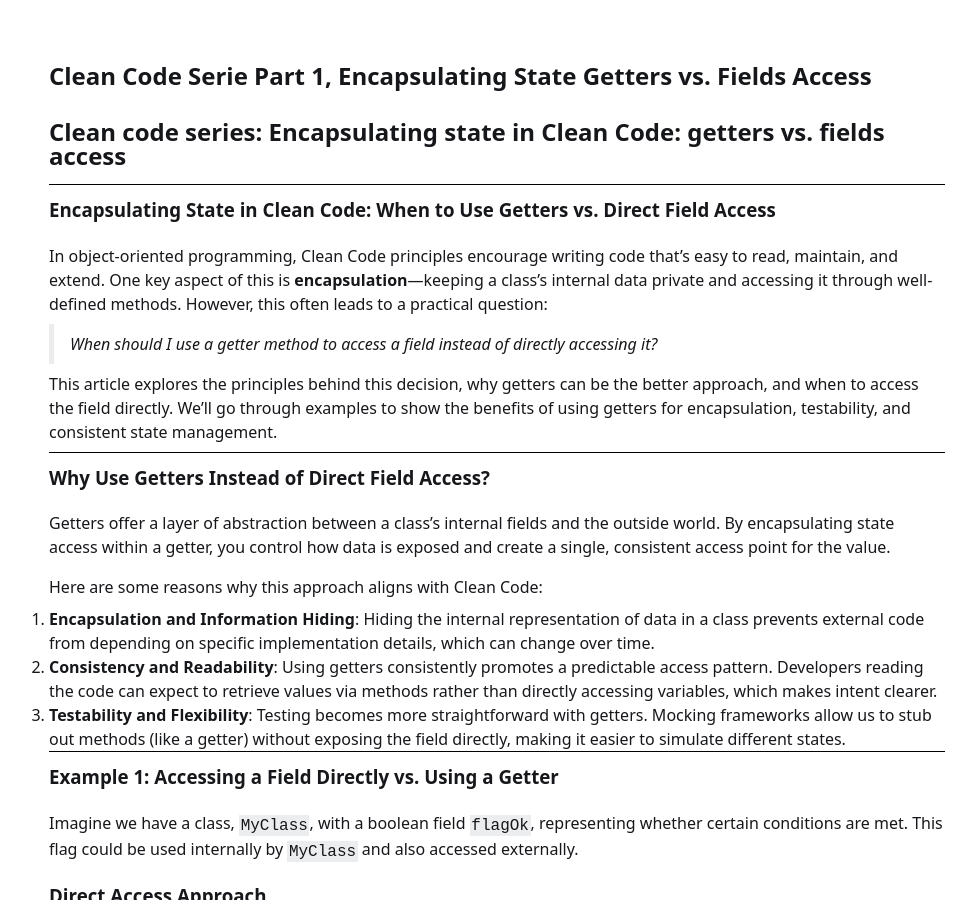
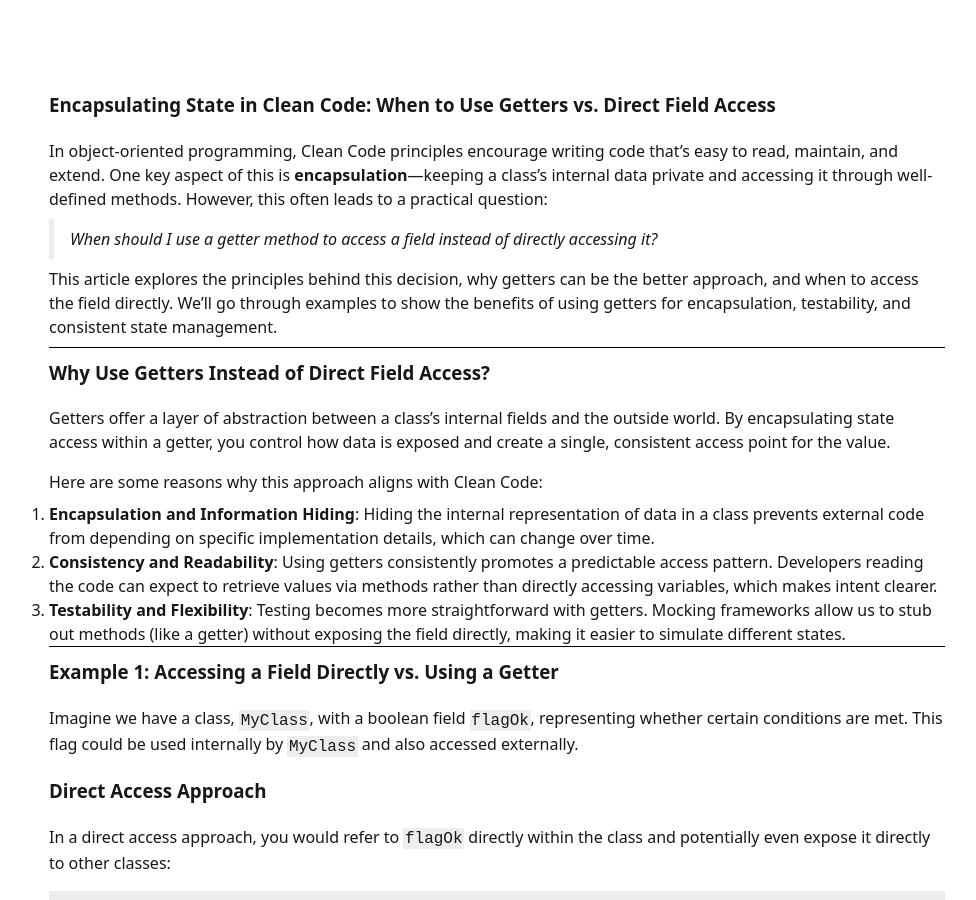
Before and after one commit to rslkvk/rslkvk.github.io, a Jekyll site: the page built from _posts/2024-10-27-clean-code-part-1.md, in a window 1280 px wide and 900 px high. Shown: the whole window, without its empty margins (143-1119 px from the left). Built offline with Jekyll 4.4.1, drawn with Linux system fonts in a browser that asks for light colours; some of the changed text lies outside the part shown.

Commit message:
Update and rename 2024-10-25-clean-code-part-1.md to 2024-10-27-clean-code-part-1.md

```diff
--- a/_posts/2024-10-25-clean-code-part-1.md
+++ b/_posts/2024-10-27-clean-code-part-1.md
@@ -1,12 +1,8 @@
 ---
 layout: post
-title: Clean Code Serie Part 1, Encapsulating State Getters vs. Fields Access
+title: Clean Code Series - Part 1: Encapsulating State Getters vs. Fields Access
 description: Deep dive into accessing data
 tags: [java, clean code, spring, testing]
----
-
-# Clean code series: Encapsulating state in Clean Code: getters vs. fields access
-
 ---
 
 ### Encapsulating State in Clean Code: When to Use Getters vs. Direct Field Access
```
